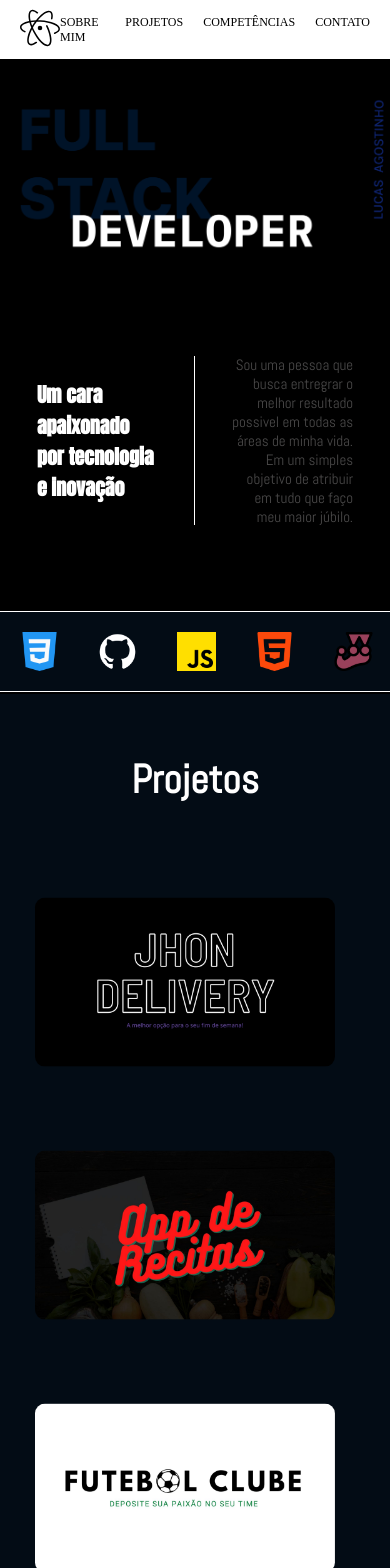
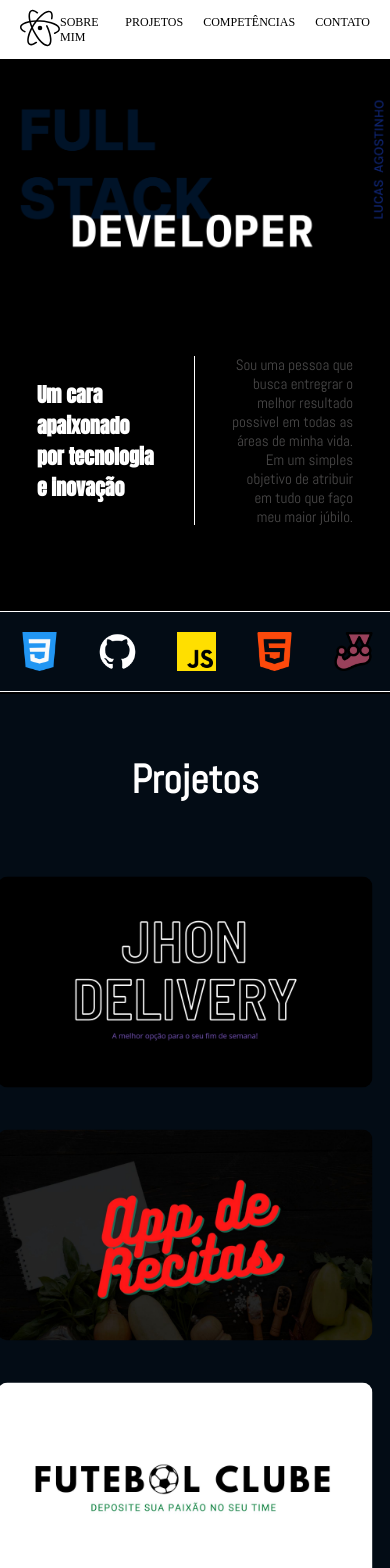
Before and after one commit to LucasBelgamann/portfolio, a React (Create React App) app: page / in a window 390 px wide. Shown: the top 1568 px of the page. Built offline with nearby package versions, Linux system fonts and the light colour scheme.

Commit message:
feat: heigth test

```diff
--- a/src/components/projects/Projects.css
+++ b/src/components/projects/Projects.css
@@ -133,7 +133,7 @@
   }
 
   .card .image {
-    height: 20vh;
+    height: 25vh;
   }
 
   .card .content h2 {
```
